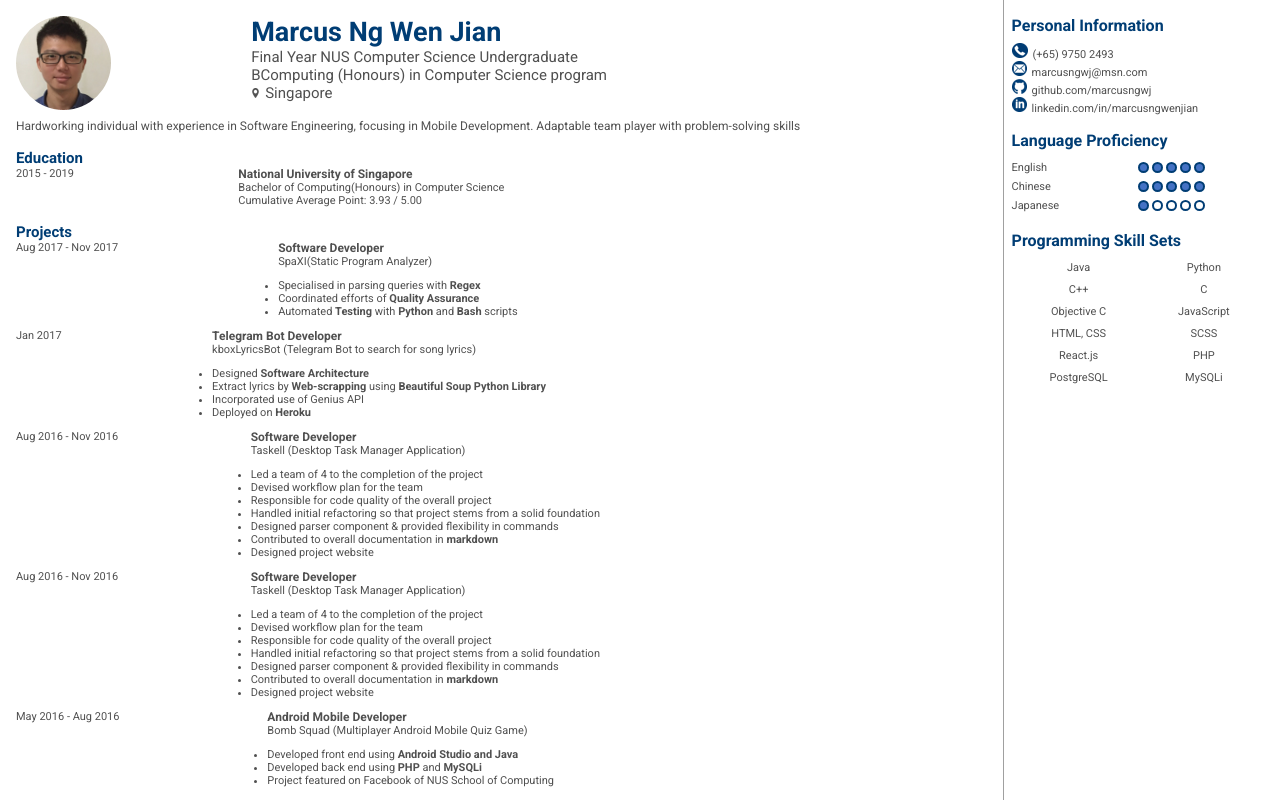
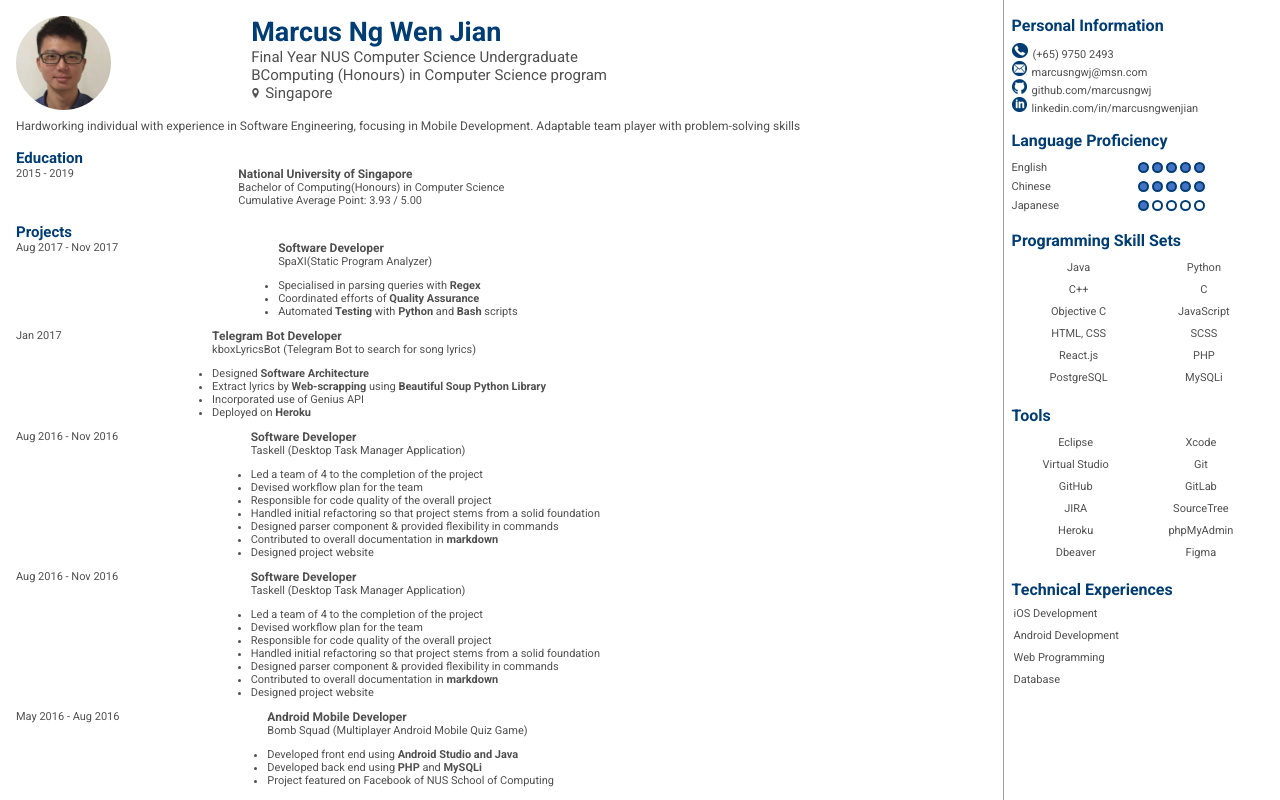
Before and after one commit to marcusngwj/Resume, a React (Create React App) app: page / in a window 1280 px wide. Shown: the top 800 px of the page. Built offline with nearby package versions, Linux system fonts and the light colour scheme.

Commit message:
update technical and tools

```diff
--- a/src/columns/sidebar/SideBar.js
+++ b/src/columns/sidebar/SideBar.js
@@ -3,6 +3,8 @@ import React, { Component } from 'react';
 import PersonalData from './components/personal_data/PersonalData';
 import LanguageProficiency from './components/language/LanguageProficiency';
 import ProgrammingSkills from './components/programming_skills/ProgrammingSkills';
+import Tools from './components/tools/Tools';
+import TechnicalExperiences from './components/technical_experiences/TechnicalExperiences';
 
 export default class SideBar extends Component {
   // constructor(props) {
@@ -15,6 +17,8 @@ export default class SideBar extends Component {
         <PersonalData />
         <LanguageProficiency />
         <ProgrammingSkills />
+        <Tools />
+        <TechnicalExperiences />
       </div>
     );
   }
--- /dev/null
+++ b/src/columns/sidebar/components/technical_experiences/TechnicalExperiences.js
@@ -0,0 +1,25 @@
+import React, { Component } from 'react';
+
+import './style.css';
+
+export default class TechnicalExperiences extends Component {
+  // constructor(props) {
+  //   super(props);
+  // }
+
+  render() {
+    return (
+      <div className="technical-experiences">
+        <p className="title">Technical Experiences</p>
+        <div className="content">
+          <table>
+            <tr>iOS Development</tr>
+            <tr>Android Development</tr>
+            <tr>Web Programming</tr>
+            <tr>Database</tr>
+          </table>
+        </div>
+      </div>
+    );
+  }
+}
--- /dev/null
+++ b/src/columns/sidebar/components/technical_experiences/style.css
@@ -0,0 +1,17 @@
+@import url("https://fonts.googleapis.com/css?family=Roboto:100,100i,300,300i,400,400i,500,500i,700,700i,900,900i");
+.technical-experiences {
+  margin-top: 1em;
+  padding-left: 0.5em; }
+  .technical-experiences .title {
+    padding: 0;
+    margin: 0;
+    color: #003d74;
+    font-size: 16px;
+    font-weight: bold; }
+  .technical-experiences .content {
+    margin-top: 0.5em;
+    font-size: 11px; }
+    .technical-experiences .content table {
+      width: 100%; }
+      .technical-experiences .content table tr {
+        height: 20px; }
--- /dev/null
+++ b/src/columns/sidebar/components/technical_experiences/style.scss
@@ -0,0 +1,27 @@
+@import 'theme/styles/theme';
+
+.technical-experiences {
+  margin-top: $SIDEBAR_COMPONENT_MARGIN_TOP;
+  padding-left: $SIDEBAR_COMPONENT_PADDING_LEFT;
+
+  .title {
+    padding: 0;
+    margin: 0;
+    color: $COLOR_BRAND_BLUE;
+    font-size: $SIDEBAR_TITLE_FONT_SIZE;
+    font-weight: bold;
+  }
+
+  .content {
+    margin-top: $SIDEBAR_CONTENT_MARGIN_TOP;
+    font-size: $SIDEBAR_TEXT_FONT_SIZE;
+
+    table {
+      width: 100%;
+
+      tr {
+        height: 20px;
+      }
+    }
+  }
+}
--- /dev/null
+++ b/src/columns/sidebar/components/tools/Tools.js
@@ -0,0 +1,45 @@
+import React, { Component } from 'react';
+
+import './style.css';
+
+export default class Tools extends Component {
+  // constructor(props) {
+  //   super(props);
+  // }
+
+  render() {
+    return (
+      <div className="tools">
+        <p className="title">Tools</p>
+        <div className="content">
+          <table>
+            <tr>
+              <td>Eclipse</td>
+              <td>Xcode</td>
+            </tr>
+            <tr>
+              <td>Virtual Studio</td>
+              <td>Git</td>
+            </tr>
+            <tr>
+              <td>GitHub</td>
+              <td>GitLab</td>
+            </tr>
+            <tr>
+              <td>JIRA</td>
+              <td>SourceTree</td>
+            </tr>
+            <tr>
+              <td>Heroku</td>
+              <td>phpMyAdmin</td>
+            </tr>
+            <tr>
+              <td>Dbeaver</td>
+              <td>Figma</td>
+            </tr>
+          </table>
+        </div>
+      </div>
+    );
+  }
+}
--- /dev/null
+++ b/src/columns/sidebar/components/tools/style.css
@@ -0,0 +1,18 @@
+@import url("https://fonts.googleapis.com/css?family=Roboto:100,100i,300,300i,400,400i,500,500i,700,700i,900,900i");
+.tools {
+  margin-top: 1em;
+  padding-left: 0.5em; }
+  .tools .title {
+    padding: 0;
+    margin: 0;
+    color: #003d74;
+    font-size: 16px;
+    font-weight: bold; }
+  .tools .content {
+    margin-top: 0.5em;
+    font-size: 11px; }
+    .tools .content table {
+      text-align: center;
+      width: 100%; }
+      .tools .content table tr {
+        height: 20px; }
--- /dev/null
+++ b/src/columns/sidebar/components/tools/style.scss
@@ -0,0 +1,28 @@
+@import 'theme/styles/theme';
+
+.tools {
+  margin-top: $SIDEBAR_COMPONENT_MARGIN_TOP;
+  padding-left: $SIDEBAR_COMPONENT_PADDING_LEFT;
+
+  .title {
+    padding: 0;
+    margin: 0;
+    color: $COLOR_BRAND_BLUE;
+    font-size: $SIDEBAR_TITLE_FONT_SIZE;
+    font-weight: bold;
+  }
+
+  .content {
+    margin-top: $SIDEBAR_CONTENT_MARGIN_TOP;
+    font-size: $SIDEBAR_TEXT_FONT_SIZE;
+
+    table {
+      text-align: center;
+      width: 100%;
+
+      tr {
+        height: 20px;
+      }
+    }
+  }
+}
```
